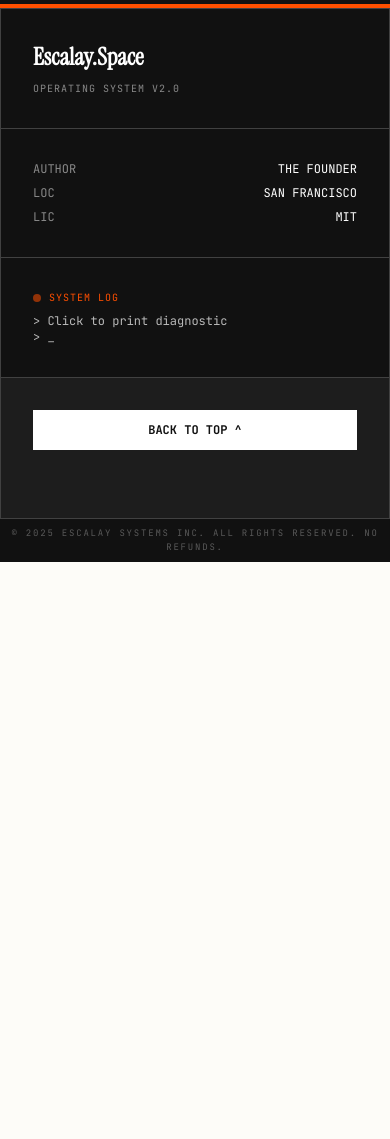
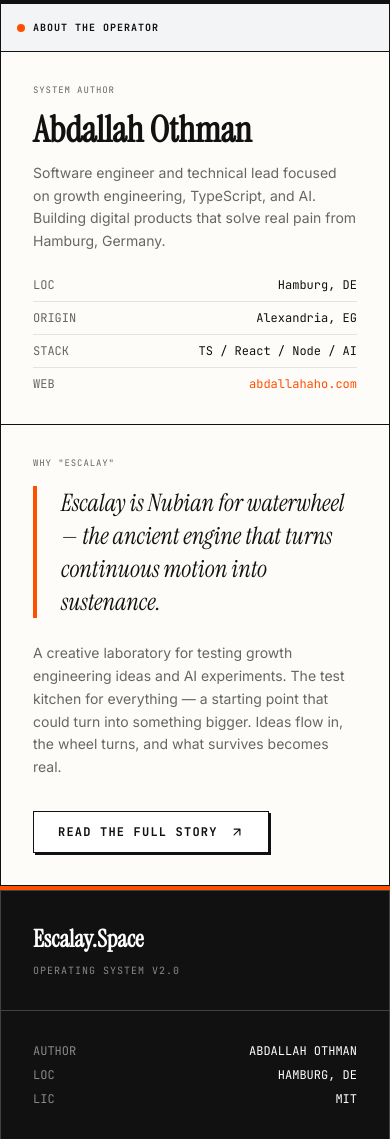
Before and after one commit to escalay/the-log-studio, an Astro site: page /system in a window 390 px wide. Shown: the part 6739-7878 px from the top of the page. Before the commit the page ends 7301 px from the top, so only its background shows below. Built offline with nearby package versions, Linux system fonts and the light colour scheme; Astro itself is replaced by a stand-in of ours.

Commit message:
add operator section to system page, personalize footer
- Add "About the Operator" section with bio, location, stack, and
  the Nubian origin of the name "Escalay" (waterwheel)
- Backlink to abdallahaho.com/projects/escalay with CTA
- Update footer: author links to abdallahaho.com, location to Hamburg
- Copyright now references Abdallah Othman with dynamic year

```diff
--- a/src/layout/Footer.tsx
+++ b/src/layout/Footer.tsx
@@ -104,11 +104,11 @@ export const Footer = () => {
           <div className="p-8 border-b md:border-b-0 md:border-r border-white/20 font-mono text-xs space-y-2">
             <div className="flex justify-between">
               <span className="text-white/50">AUTHOR</span>
-              <span>THE FOUNDER</span>
+              <a href="https://abdallahaho.com" target="_blank" rel="noopener noreferrer" className="hover:text-accent transition-colors">ABDALLAH OTHMAN</a>
             </div>
             <div className="flex justify-between">
               <span className="text-white/50">LOC</span>
-              <span>SAN FRANCISCO</span>
+              <span>HAMBURG, DE</span>
             </div>
             <div className="flex justify-between">
               <span className="text-white/50">LIC</span>
@@ -150,7 +150,9 @@ export const Footer = () => {
         </div>
 
         <div className="border-t border-white/20 p-2 text-center font-mono text-[9px] text-white/30 uppercase tracking-[0.2em]">
-          &copy; 2025 Escalay Systems Inc. All Rights Reserved. No Refunds.
+          &copy; {new Date().getFullYear()}{' '}
+          <a href="https://abdallahaho.com" target="_blank" rel="noopener noreferrer" className="hover:text-white/60 transition-colors">Abdallah Othman</a>
+          {' '}&mdash; Hamburg, DE. No Refunds.
         </div>
       </div>
     </footer>
--- a/src/layout/SystemDiagram.astro
+++ b/src/layout/SystemDiagram.astro
@@ -204,4 +204,70 @@
       </div>
     </div>
   </div>
+
+  <!-- THE OPERATOR -->
+  <div class="border-b border-ink bg-paper">
+    <div class="max-w-7xl mx-auto border-x border-ink">
+      <div class="p-4 bg-level-0 border-b border-ink font-mono text-[10px] uppercase font-bold tracking-widest flex items-center gap-2">
+        <div class="w-2 h-2 bg-accent rounded-full"></div>
+        About the Operator
+      </div>
+
+      <div class="grid md:grid-cols-12">
+        <div class="md:col-span-5 p-8 md:p-12 border-b md:border-b-0 md:border-r border-ink">
+          <div class="font-mono text-[9px] uppercase tracking-widest text-subtle mb-4">System Author</div>
+          <h3 class="font-serif text-4xl md:text-5xl font-bold leading-[0.9] mb-4">
+            <a href="https://abdallahaho.com" target="_blank" rel="noopener noreferrer" class="hover:text-accent transition-colors">Abdallah Othman</a>
+          </h3>
+          <div class="font-sans text-subtle text-sm leading-relaxed mb-6">
+            Software engineer and technical lead focused on growth engineering, TypeScript, and AI.
+            Building digital products that solve real pain from Hamburg, Germany.
+          </div>
+
+          <div class="space-y-2 font-mono text-xs">
+            <div class="flex justify-between border-b border-ink/10 pb-2">
+              <span class="text-subtle">LOC</span>
+              <span>Hamburg, DE</span>
+            </div>
+            <div class="flex justify-between border-b border-ink/10 pb-2">
+              <span class="text-subtle">ORIGIN</span>
+              <span>Alexandria, EG</span>
+            </div>
+            <div class="flex justify-between border-b border-ink/10 pb-2">
+              <span class="text-subtle">STACK</span>
+              <span>TS / React / Node / AI</span>
+            </div>
+            <div class="flex justify-between">
+              <span class="text-subtle">WEB</span>
+              <a href="https://abdallahaho.com" target="_blank" rel="noopener noreferrer" class="text-accent hover:underline">abdallahaho.com</a>
+            </div>
+          </div>
+        </div>
+
+        <div class="md:col-span-7 p-8 md:p-12 flex flex-col justify-between">
+          <div>
+            <div class="font-mono text-[9px] uppercase tracking-widest text-subtle mb-4">Why "Escalay"</div>
+            <blockquote class="font-serif text-2xl md:text-3xl italic leading-snug mb-6 border-l-4 border-accent pl-6">
+              Escalay is Nubian for waterwheel &mdash; the ancient engine that turns continuous motion into sustenance.
+            </blockquote>
+            <p class="font-sans text-subtle text-sm leading-relaxed max-w-xl mb-8">
+              A creative laboratory for testing growth engineering ideas and AI experiments.
+              The test kitchen for everything &mdash; a starting point that could turn into something bigger.
+              Ideas flow in, the wheel turns, and what survives becomes real.
+            </p>
+          </div>
+
+          <a
+            href="https://abdallahaho.com/projects/escalay"
+            target="_blank"
+            rel="noopener noreferrer"
+            class="group inline-flex items-center gap-3 px-6 py-3 bg-white border border-ink font-mono text-xs font-bold uppercase tracking-widest hover:bg-ink hover:text-white transition-all shadow-hard-sm hover:shadow-hard hover:-translate-y-0.5 self-start"
+          >
+            Read the full story
+            <svg xmlns="http://www.w3.org/2000/svg" width="14" height="14" viewBox="0 0 24 24" fill="none" stroke="currentColor" stroke-width="2" stroke-linecap="round" stroke-linejoin="round" class="group-hover:translate-x-1 transition-transform"><path d="M7 17l9.2-9.2M17 17V7H7"/></svg>
+          </a>
+        </div>
+      </div>
+    </div>
+  </div>
 </div>
```
